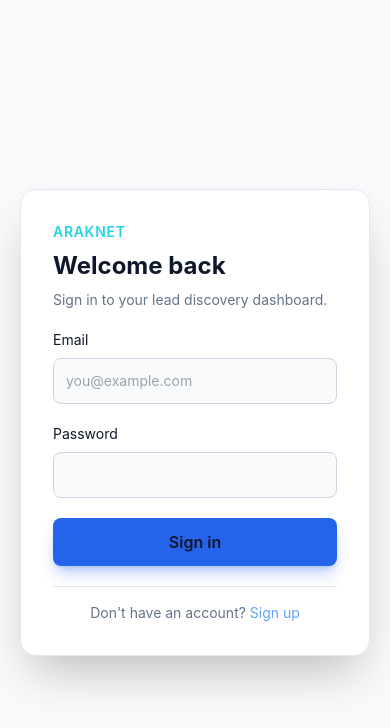
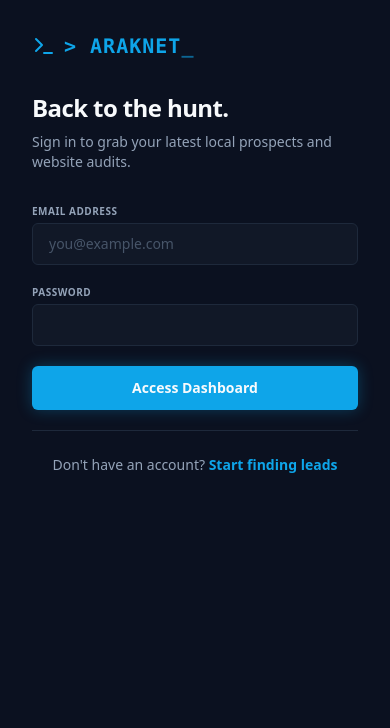
Before and after one commit to Alihussain121472/araknet-leads, a Next.js app: page /login in a window 390 px wide. Shown: the top 728 px of the page. Built offline with nearby package versions, Linux system fonts and the light colour scheme.

Commit message:
feat: redesign login and signup pages with new copy and split layout

```diff
--- a/app/login/page.tsx
+++ b/app/login/page.tsx
@@ -1,4 +1,5 @@
 import Link from 'next/link';
+import { Terminal, Database, ShieldAlert, BarChart3 } from 'lucide-react';
 
 export default async function LoginPage({ searchParams }: { searchParams: Promise<{ error?: string }> }) {
   const { error } = await searchParams;
@@ -11,51 +12,128 @@
   }
 
   return (
-    <main className="min-h-screen flex items-center justify-center bg-slate-50 dark:bg-slate-950 px-5 text-slate-900 dark:text-slate-100">
-      <form action="/api/auth/login" method="post" className="w-full max-w-sm rounded-2xl border border-slate-200 dark:border-slate-800 bg-white dark:bg-slate-900 p-8 space-y-5 shadow-2xl">
-        <div>
-          <p className="text-sm font-semibold text-cyan-400 tracking-wider">ARAKNET</p>
-          <h1 className="mt-2 text-2xl font-bold">Welcome back</h1>
-          <p className="mt-2 text-sm text-slate-500 dark:text-slate-400">Sign in to your lead discovery dashboard.</p>
+    <main className="min-h-screen flex flex-col md:flex-row font-sans bg-[#0B1120] text-[#F8FAFC]">
+      {/* Left Panel: Value Prop & Trust Signals */}
+      <div className="hidden md:flex md:w-1/2 flex-col justify-between p-12 bg-[#111827] border-r border-[#1E293B] relative overflow-hidden">
+        {/* Subtle grid background */}
+        <div className="absolute inset-0 bg-[url('https://grainy-gradients.vercel.app/noise.svg')] opacity-20 mix-blend-overlay pointer-events-none" />
+
+        <div className="relative z-10">
+          <div className="flex items-center gap-2 text-[#0EA5E9] font-mono text-xl tracking-wider font-bold">
+            <Terminal className="w-6 h-6" />
+            <span>&gt; ARAKNET<span className="animate-pulse">_</span></span>
           </div>
 
+          <div className="mt-24 space-y-8 max-w-md">
+            <h2 className="text-3xl font-bold tracking-tight">Stop guessing who needs your services.</h2>
+
+            <ul className="space-y-6 text-[#94A3B8]">
+              <li className="flex items-start gap-4">
+                <div className="p-2 bg-[#0B1120] rounded-md border border-[#1E293B] mt-1">
+                  <Database className="w-4 h-4 text-[#0EA5E9]" />
+                </div>
+                <div>
+                  <h3 className="text-[#F8FAFC] font-semibold text-sm">No manual prospecting.</h3>
+                  <p className="text-sm mt-1 leading-relaxed">We scan local directories so you don't have to.</p>
+                </div>
+              </li>
+              <li className="flex items-start gap-4">
+                <div className="p-2 bg-[#0B1120] rounded-md border border-[#1E293B] mt-1">
+                  <ShieldAlert className="w-4 h-4 text-[#0EA5E9]" />
+                </div>
+                <div>
+                  <h3 className="text-[#F8FAFC] font-semibold text-sm">Built-in technical audits.</h3>
+                  <p className="text-sm mt-1 leading-relaxed">We check their sites for missing SSL, mobile issues, and broken links.</p>
+                </div>
+              </li>
+              <li className="flex items-start gap-4">
+                <div className="p-2 bg-[#0B1120] rounded-md border border-[#1E293B] mt-1">
+                  <BarChart3 className="w-4 h-4 text-[#0EA5E9]" />
+                </div>
+                <div>
+                  <h3 className="text-[#F8FAFC] font-semibold text-sm">Know who to pitch.</h3>
+                  <p className="text-sm mt-1 leading-relaxed">We score every business so you can contact the warmest leads first.</p>
+                </div>
+              </li>
+            </ul>
+          </div>
+        </div>
+
+        {/* Mock Terminal Window */}
+        <div className="relative z-10 mt-12 bg-[#0B1120] border border-[#1E293B] rounded-lg p-4 font-mono text-[10px] text-[#94A3B8] shadow-2xl overflow-hidden">
+          <div className="flex gap-1.5 mb-3">
+            <div className="w-2.5 h-2.5 rounded-full bg-slate-700"></div>
+            <div className="w-2.5 h-2.5 rounded-full bg-slate-700"></div>
+            <div className="w-2.5 h-2.5 rounded-full bg-slate-700"></div>
+          </div>
+          <div className="text-[#0EA5E9] mb-1">$ araknet scan --city="Local" --industry="Clinics"</div>
+          <div className="text-emerald-400">✔ Found 42 businesses</div>
+          <div className="text-emerald-400">✔ Audited 38 websites</div>
+          <div className="mt-2 text-slate-500">
+            {`{`}
+            <br />&nbsp;&nbsp;"business": "Downtown Dental",
+            <br />&nbsp;&nbsp;"ssl_valid": <span className="text-rose-400">false</span>,
+            <br />&nbsp;&nbsp;"opportunity_score": <span className="text-amber-400">92</span>
+            <br />{`}`}
+          </div>
+        </div>
+      </div>
+
+      {/* Right Panel: Form */}
+      <div className="w-full md:w-1/2 flex items-center justify-center p-8 sm:p-12">
+        <div className="w-full max-w-sm space-y-8">
+
+          {/* Mobile-only logo */}
+          <div className="md:hidden flex items-center gap-2 text-[#0EA5E9] font-mono text-xl tracking-wider font-bold mb-8">
+            <Terminal className="w-6 h-6" />
+            <span>&gt; ARAKNET<span className="animate-pulse">_</span></span>
+          </div>
+
+          <div>
+            <h1 className="text-2xl font-bold tracking-tight">Back to the hunt.</h1>
+            <p className="mt-2 text-sm text-[#94A3B8]">Sign in to grab your latest local prospects and website audits.</p>
+          </div>
+
+          <form action="/api/auth/login" method="post" className="space-y-5">
             {errorMessage && (
-          <div role="alert" className="p-3 rounded-xl bg-rose-500/10 border border-rose-500/30 text-rose-300 text-xs">
+              <div role="alert" className="p-3 rounded-md bg-rose-500/10 border border-rose-500/30 text-rose-400 text-xs">
                 {errorMessage}
               </div>
             )}
 
-        <label className="block text-sm">
-          Email
+            <div className="space-y-1">
+              <label className="block text-[10px] font-bold tracking-wider text-[#94A3B8] uppercase">Email Address</label>
               <input
                 name="email"
                 type="email"
                 autoComplete="email"
                 required
                 placeholder="you@example.com"
-            className="mt-2 w-full rounded-lg border border-slate-300 dark:border-slate-700 bg-slate-50 dark:bg-slate-950 p-3 text-slate-900 dark:text-slate-100 focus:outline-none focus:border-blue-500"
+                className="w-full rounded-md border border-[#1E293B] bg-[#111827] px-4 py-2.5 text-sm text-[#F8FAFC] placeholder-slate-600 focus:outline-none focus:ring-1 focus:ring-[#0EA5E9] focus:border-[#0EA5E9] transition-all"
               />
-        </label>
+            </div>
 
-        <label className="block text-sm">
-          Password
+            <div className="space-y-1">
+              <label className="block text-[10px] font-bold tracking-wider text-[#94A3B8] uppercase">Password</label>
               <input
                 name="password"
                 type="password"
                 autoComplete="current-password"
                 required
-            className="mt-2 w-full rounded-lg border border-slate-300 dark:border-slate-700 bg-slate-50 dark:bg-slate-950 p-3 text-slate-900 dark:text-slate-100 focus:outline-none focus:border-blue-500"
+                className="w-full rounded-md border border-[#1E293B] bg-[#111827] px-4 py-2.5 text-sm text-[#F8FAFC] focus:outline-none focus:ring-1 focus:ring-[#0EA5E9] focus:border-[#0EA5E9] transition-all"
               />
-        </label>
+            </div>
 
-        <button className="w-full rounded-lg bg-blue-600 p-3 font-semibold text-slate-900 dark:text-white hover:bg-blue-500 transition shadow-lg shadow-blue-600/30">
-          Sign in
+            <button className="w-full rounded-md bg-[#0EA5E9] px-4 py-3 text-sm font-bold text-[#F8FAFC] hover:bg-[#0284C7] transition-all shadow-[0_0_15px_rgba(14,165,233,0.3)] active:scale-[0.98]">
+              Access Dashboard
             </button>
 
-        <div className="pt-4 border-t border-slate-200 dark:border-slate-800 text-sm text-center text-slate-500 dark:text-slate-400">
-          Don't have an account? <Link href="/signup" className="text-blue-400 hover:underline">Sign up</Link>
+            <div className="pt-6 border-t border-[#1E293B] text-center text-sm text-[#94A3B8]">
+              Don't have an account? <Link href="/signup" className="text-[#0EA5E9] hover:text-[#7DD3FC] transition-colors font-semibold">Start finding leads</Link>
             </div>
           </form>
+        </div>
+      </div>
     </main>
   );
 }
--- a/app/signup/page.tsx
+++ b/app/signup/page.tsx
@@ -3,6 +3,7 @@
 import { useState } from 'react';
 import Link from 'next/link';
 import { useRouter } from 'next/navigation';
+import { Terminal, Database, ShieldAlert, BarChart3 } from 'lucide-react';
 
 export default function SignupPage() {
   const router = useRouter();
@@ -41,55 +42,132 @@
   };
 
   return (
-    <main className="min-h-screen flex items-center justify-center bg-slate-50 dark:bg-slate-950 px-5 text-slate-900 dark:text-slate-100">
-      <form onSubmit={handleSubmit} className="w-full max-w-sm rounded-2xl border border-slate-200 dark:border-slate-800 bg-white dark:bg-slate-900 p-8 space-y-5 shadow-2xl">
-        <div>
-          <p className="text-sm font-semibold text-cyan-400 tracking-wider">ARAKNET</p>
-          <h1 className="mt-2 text-2xl font-bold">Create an account</h1>
-          <p className="mt-2 text-sm text-slate-500 dark:text-slate-400">Join the lead discovery platform.</p>
+    <main className="min-h-screen flex flex-col md:flex-row font-sans bg-[#0B1120] text-[#F8FAFC]">
+      {/* Left Panel: Value Prop & Trust Signals */}
+      <div className="hidden md:flex md:w-1/2 flex-col justify-between p-12 bg-[#111827] border-r border-[#1E293B] relative overflow-hidden">
+        {/* Subtle grid background */}
+        <div className="absolute inset-0 bg-[url('https://grainy-gradients.vercel.app/noise.svg')] opacity-20 mix-blend-overlay pointer-events-none" />
+
+        <div className="relative z-10">
+          <div className="flex items-center gap-2 text-[#0EA5E9] font-mono text-xl tracking-wider font-bold">
+            <Terminal className="w-6 h-6" />
+            <span>&gt; ARAKNET<span className="animate-pulse">_</span></span>
           </div>
 
+          <div className="mt-24 space-y-8 max-w-md">
+            <h2 className="text-3xl font-bold tracking-tight">Stop guessing who needs your services.</h2>
+
+            <ul className="space-y-6 text-[#94A3B8]">
+              <li className="flex items-start gap-4">
+                <div className="p-2 bg-[#0B1120] rounded-md border border-[#1E293B] mt-1">
+                  <Database className="w-4 h-4 text-[#0EA5E9]" />
+                </div>
+                <div>
+                  <h3 className="text-[#F8FAFC] font-semibold text-sm">No manual prospecting.</h3>
+                  <p className="text-sm mt-1 leading-relaxed">We scan local directories so you don't have to.</p>
+                </div>
+              </li>
+              <li className="flex items-start gap-4">
+                <div className="p-2 bg-[#0B1120] rounded-md border border-[#1E293B] mt-1">
+                  <ShieldAlert className="w-4 h-4 text-[#0EA5E9]" />
+                </div>
+                <div>
+                  <h3 className="text-[#F8FAFC] font-semibold text-sm">Built-in technical audits.</h3>
+                  <p className="text-sm mt-1 leading-relaxed">We check their sites for missing SSL, mobile issues, and broken links.</p>
+                </div>
+              </li>
+              <li className="flex items-start gap-4">
+                <div className="p-2 bg-[#0B1120] rounded-md border border-[#1E293B] mt-1">
+                  <BarChart3 className="w-4 h-4 text-[#0EA5E9]" />
+                </div>
+                <div>
+                  <h3 className="text-[#F8FAFC] font-semibold text-sm">Know who to pitch.</h3>
+                  <p className="text-sm mt-1 leading-relaxed">We score every business so you can contact the warmest leads first.</p>
+                </div>
+              </li>
+            </ul>
+          </div>
+        </div>
+
+        {/* Mock Terminal Window */}
+        <div className="relative z-10 mt-12 bg-[#0B1120] border border-[#1E293B] rounded-lg p-4 font-mono text-[10px] text-[#94A3B8] shadow-2xl overflow-hidden">
+          <div className="flex gap-1.5 mb-3">
+            <div className="w-2.5 h-2.5 rounded-full bg-slate-700"></div>
+            <div className="w-2.5 h-2.5 rounded-full bg-slate-700"></div>
+            <div className="w-2.5 h-2.5 rounded-full bg-slate-700"></div>
+          </div>
+          <div className="text-[#0EA5E9] mb-1">$ araknet scan --city="Local" --industry="Clinics"</div>
+          <div className="text-emerald-400">✔ Found 42 businesses</div>
+          <div className="text-emerald-400">✔ Audited 38 websites</div>
+          <div className="mt-2 text-slate-500">
+            {`{`}
+            <br />&nbsp;&nbsp;"business": "Downtown Dental",
+            <br />&nbsp;&nbsp;"ssl_valid": <span className="text-rose-400">false</span>,
+            <br />&nbsp;&nbsp;"opportunity_score": <span className="text-amber-400">92</span>
+            <br />{`}`}
+          </div>
+        </div>
+      </div>
+
+      {/* Right Panel: Form */}
+      <div className="w-full md:w-1/2 flex items-center justify-center p-8 sm:p-12">
+        <div className="w-full max-w-sm space-y-8">
+
+          {/* Mobile-only logo */}
+          <div className="md:hidden flex items-center gap-2 text-[#0EA5E9] font-mono text-xl tracking-wider font-bold mb-8">
+            <Terminal className="w-6 h-6" />
+            <span>&gt; ARAKNET<span className="animate-pulse">_</span></span>
+          </div>
+
+          <div>
+            <h1 className="text-2xl font-bold tracking-tight">Find your next client today.</h1>
+            <p className="mt-2 text-sm text-[#94A3B8]">Enter a city, pick an industry, and get a prioritized list of businesses that need your help.</p>
+          </div>
+
+          <form onSubmit={handleSubmit} className="space-y-5">
             {error && (
-          <div role="alert" className="p-3 rounded-xl bg-rose-500/10 border border-rose-500/30 text-rose-300 text-xs">
+              <div role="alert" className="p-3 rounded-md bg-rose-500/10 border border-rose-500/30 text-rose-400 text-xs">
                 {error}
               </div>
             )}
 
-        <label className="block text-sm">
-          Email
+            <div className="space-y-1">
+              <label className="block text-[10px] font-bold tracking-wider text-[#94A3B8] uppercase">Email Address</label>
               <input
                 name="email"
                 type="email"
                 autoComplete="email"
                 required
                 placeholder="you@example.com"
-            className="mt-2 w-full rounded-lg border border-slate-300 dark:border-slate-700 bg-slate-50 dark:bg-slate-950 p-3 text-slate-900 dark:text-slate-100 focus:outline-none focus:border-blue-500"
+                className="w-full rounded-md border border-[#1E293B] bg-[#111827] px-4 py-2.5 text-sm text-[#F8FAFC] placeholder-slate-600 focus:outline-none focus:ring-1 focus:ring-[#0EA5E9] focus:border-[#0EA5E9] transition-all"
               />
-        </label>
+            </div>
 
-        <label className="block text-sm">
-          Password
+            <div className="space-y-1">
+              <label className="block text-[10px] font-bold tracking-wider text-[#94A3B8] uppercase">Password</label>
               <input
                 name="password"
                 type="password"
                 autoComplete="new-password"
                 required
                 minLength={6}
-            className="mt-2 w-full rounded-lg border border-slate-300 dark:border-slate-700 bg-slate-50 dark:bg-slate-950 p-3 text-slate-900 dark:text-slate-100 focus:outline-none focus:border-blue-500"
+                className="w-full rounded-md border border-[#1E293B] bg-[#111827] px-4 py-2.5 text-sm text-[#F8FAFC] focus:outline-none focus:ring-1 focus:ring-[#0EA5E9] focus:border-[#0EA5E9] transition-all"
               />
-        </label>
+            </div>
 
             <button
               disabled={loading}
-          className="w-full rounded-lg bg-blue-600 p-3 font-semibold text-slate-900 dark:text-white hover:bg-blue-500 transition shadow-lg shadow-blue-600/30 disabled:opacity-50"
+              className="w-full rounded-md bg-[#0EA5E9] px-4 py-3 text-sm font-bold text-[#F8FAFC] hover:bg-[#0284C7] transition-all shadow-[0_0_15px_rgba(14,165,233,0.3)] disabled:opacity-50 active:scale-[0.98]"
             >
-          {loading ? 'Creating account...' : 'Sign up'}
+              {loading ? 'Creating account...' : 'Start finding leads'}
             </button>
 
-        <div className="pt-4 border-t border-slate-200 dark:border-slate-800 text-sm text-center text-slate-500 dark:text-slate-400">
-          Already have an account? <Link href="/login" className="text-blue-400 hover:underline">Sign in</Link>
+            <div className="pt-6 border-t border-[#1E293B] text-center text-sm text-[#94A3B8]">
+              Already have an account? <Link href="/login" className="text-[#0EA5E9] hover:text-[#7DD3FC] transition-colors font-semibold">Access Dashboard</Link>
             </div>
           </form>
+        </div>
+      </div>
     </main>
   );
 }
```
Lines whose indentation alone changed are shown as unchanged.
